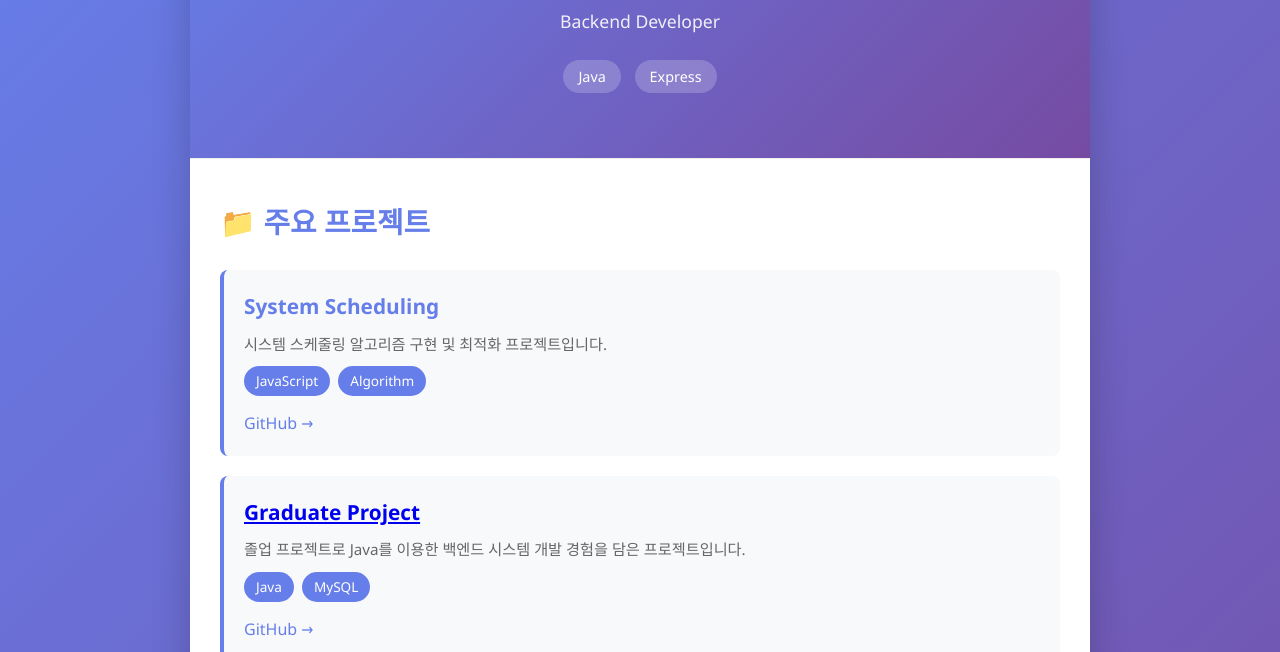
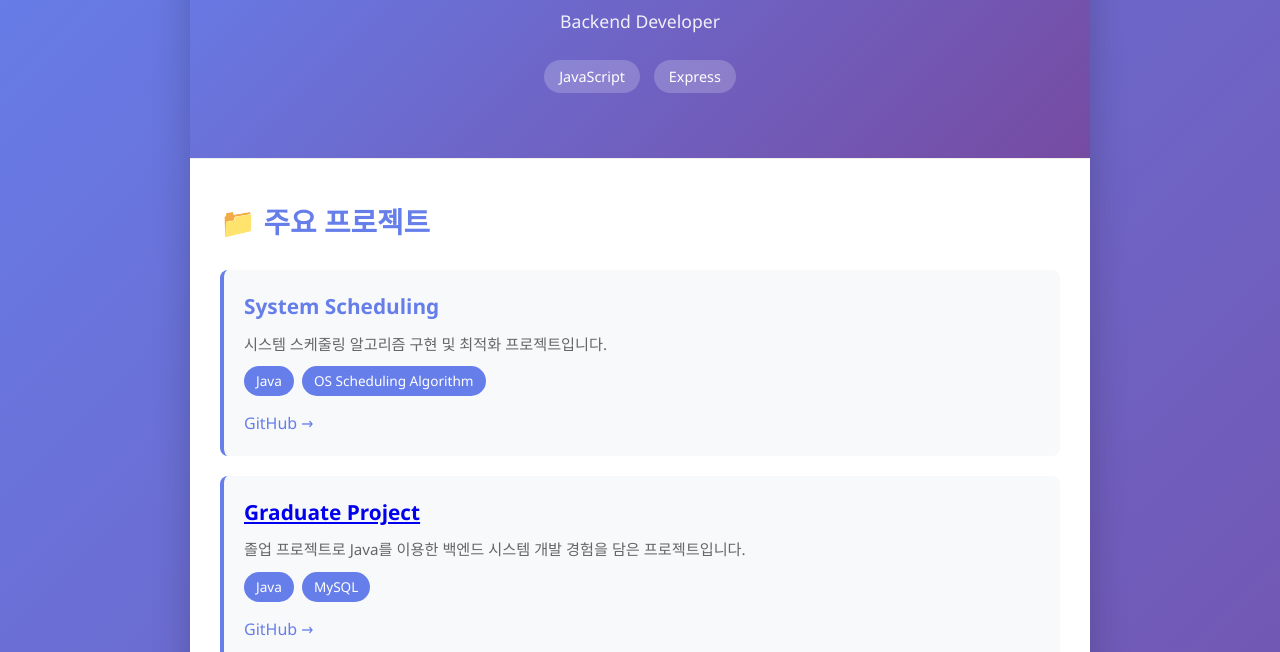
Before and after one commit to gudrn/portfolio, a website: page public/index.html in a window 1280 px wide. Shown: the part 147-799 px from the top of the page. Drawn offline with Linux system fonts and the light colour scheme.

Commit message:
Update index.html

```diff
--- a/public/index.html
+++ b/public/index.html
@@ -12,7 +12,7 @@
         <h1>김형구</h1>
         <p>Backend Developer</p>
         <div class="skills">
-          <span class="skill-badge">Java</span>
+          <span class="skill-badge">JavaScript</span>
           <span class="skill-badge">Express</span>
         </div>
       </header>
@@ -24,8 +24,8 @@
           <h3>System Scheduling</h3>
           <p>시스템 스케줄링 알고리즘 구현 및 최적화 프로젝트입니다.</p>
           <div class="tech-stack">
-            <span class="tech">JavaScript</span>
-            <span class="tech">Algorithm</span>
+            <span class="tech">Java</span>
+            <span class="tech">OS Scheduling Algorithm</span>
           </div>
           <div class="links">
             <a href="https://github.com/gudrn/systemScheduling" target="_blank"
```
